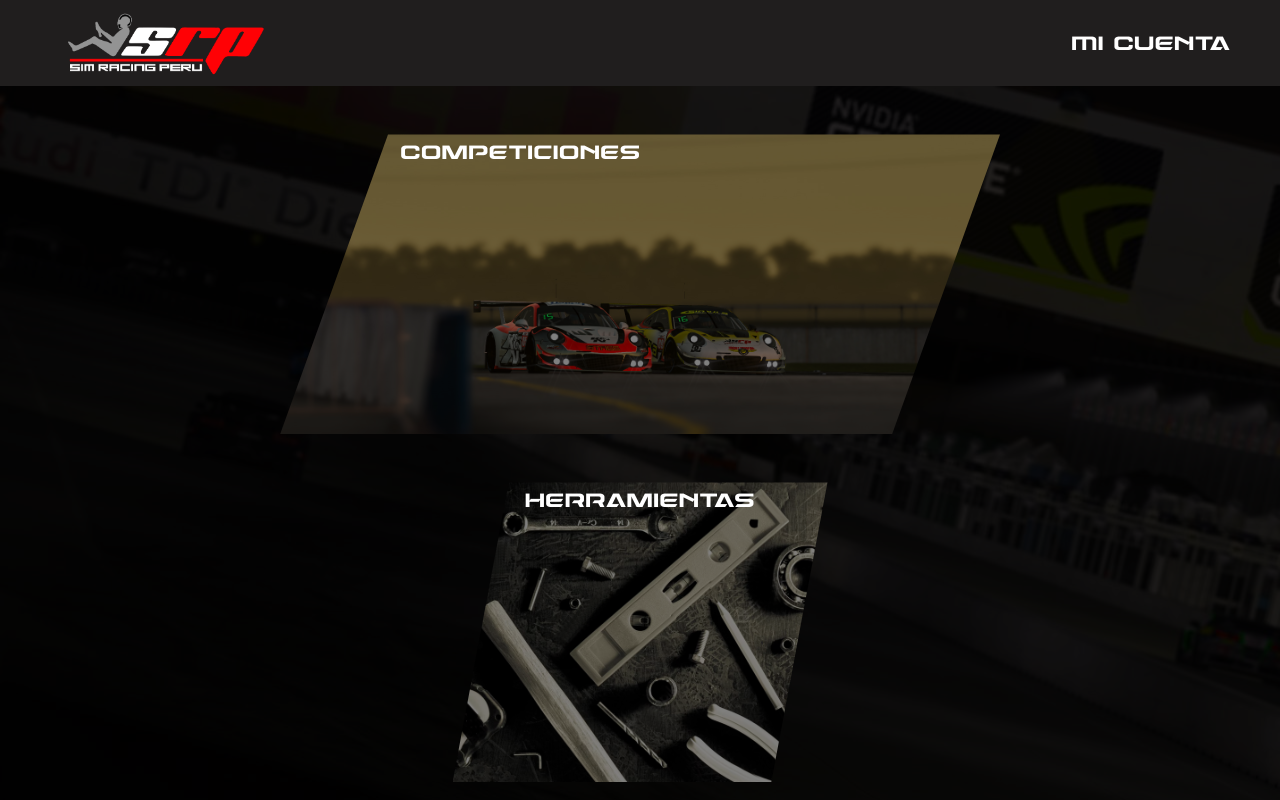
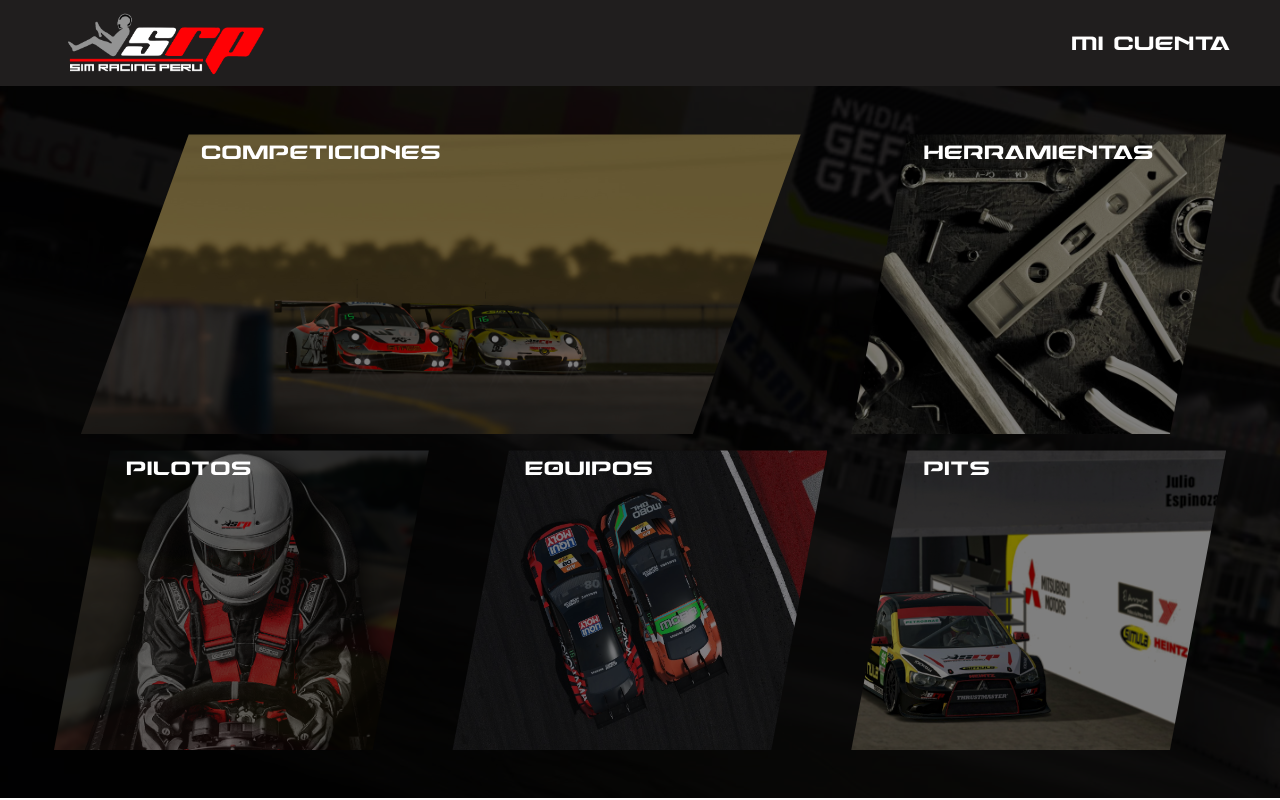
Before and after one commit to samc18/sim-racing-peru, a React (Vite) app in the folder client/: page / in a window 1280 px wide. Shown: the top 800 px of the page. Built offline with nearby package versions, Linux system fonts and the light colour scheme.

Commit message:
feat: add responsiveness to menu items

```diff
--- a/client/src/components/Header.tsx
+++ b/client/src/components/Header.tsx
@@ -12,7 +12,7 @@ const StyledHeader = styled.header`
     padding-inline: ${margins.mobile};
     background-color: ${colors.background};
 
-    @media (min-width: 768px) {
+    @media (min-width: 850px) {
         padding-inline: ${margins.desktop};
     }
 `
@@ -25,9 +25,9 @@ const Account = styled.span`
     color: ${colors.text};
 `
 
-const Header = () => {
+const Header = ({ className }: { className?: string }) => {
     return (
-        <StyledHeader>
+        <StyledHeader className={className}>
             <Logo src="/images/srp/srp_white.png" alt="Sim Racing Peru logo" />
             <Account>Mi Cuenta</Account>
         </StyledHeader>
--- a/client/src/components/Item.tsx
+++ b/client/src/components/Item.tsx
@@ -13,7 +13,7 @@ const StyledItem = styled.div<StyledItemProps>`
     background-position: center;
     background-blend-mode: multiply;
 
-    @media (min-width: 768px) {
+    @media (min-width: 850px) {
         width: ${({ text }) => text === "Competiciones" ? "720px" : "375px"};
     }
 `
@@ -23,7 +23,7 @@ const Text = styled.p<StyledTextProps>`
     color: ${colors.text};
     font-size: ${fontSizes[300]};
 
-    @media (min-width: 768px) {
+    @media (min-width: 850px) {
         padding-left: ${({ text }) => text === "Competiciones" ? "5em" : "3em"}};
     }
 `
@@ -31,6 +31,7 @@ const Text = styled.p<StyledTextProps>`
 interface ItemProps {
     text: string;
     bgUrl: string;
+    className?: string;
 }
 
 interface StyledItemProps {
@@ -42,9 +43,9 @@ interface StyledTextProps {
     text: string;
 }
 
-const Item = ({ text, bgUrl }: ItemProps) => {
+const Item = ({ text, bgUrl, className }: ItemProps) => {
     return (
-        <StyledItem text={text} bgUrl={bgUrl}>
+        <StyledItem text={text} bgUrl={bgUrl} className={className}>
             <Text text={text}>{ text }</Text>
         </StyledItem>
     )
--- a/client/src/components/MenuItems.tsx
+++ b/client/src/components/MenuItems.tsx
@@ -1,20 +1,69 @@
 import styled from 'styled-components'
 import Item from './Item'
+import { margins } from '../styles/stylesVariables'
+
+const StyledItem = styled(Item)``
 
 const StyledMenuItems = styled.div`
     padding: 3em 0;
     display: grid;
     gap: 3em;
+
+    @media (min-width: 850px) {
+        grid-template-areas:
+            "competiciones competiciones"
+            "pilotos equipos"
+            "herramientas pits";
+        ${StyledItem}:nth-child(1) {
+            grid-area: competiciones;
+        }
+        ${StyledItem}:nth-child(2) {
+            grid-area: herramientas;
+        }
+        ${StyledItem}:nth-child(3) {
+            grid-area: pilotos;
+        }
+        ${StyledItem}:nth-child(4) {
+            grid-area: equipos;
+        }
+        ${StyledItem}:nth-child(5) {
+            grid-area: pits;
+        }
+        gap: 1em;
+        padding-inline: ${margins.desktop};
+    }
+
+    @media (min-width: 1260px) {
+        grid-template-areas:
+            "competiciones competiciones herramientas"
+            "pilotos equipos pits";
+        ${StyledItem}:nth-child(1) {
+            grid-area: competiciones;
+        }
+        ${StyledItem}:nth-child(2) {
+            grid-area: herramientas;
+        }
+        ${StyledItem}:nth-child(3) {
+            grid-area: pilotos;
+        }
+        ${StyledItem}:nth-child(4) {
+            grid-area: equipos;
+        }
+        ${StyledItem}:nth-child(5) {
+            grid-area: pits;
+        }
+        gap: 1em;
+        padding-inline: ${margins.desktop};
 `
 
-const MenuItems = () => {
+const MenuItems = ({ className }: { className?: string }) => {
     return (
-        <StyledMenuItems>
-            <Item text='Competiciones' bgUrl='../../public/images/home/events.jpg' />
-            <Item text='Herramientas' bgUrl='../../public/images/home/tools.png' />
-            <Item text='Pilotos' bgUrl='../../public/images/home/drivers.png' />
-            <Item text='Equipos' bgUrl='../../public/images/home/teams.jpg' />
-            <Item text='Pits' bgUrl='../../public/images/home/pits.jpg' />
+        <StyledMenuItems className={className}>
+            <StyledItem text='Competiciones' bgUrl='/images/home/events.jpg' />
+            <StyledItem text='Herramientas' bgUrl='/images/home/tools.png' />
+            <StyledItem text='Pilotos' bgUrl='/images/home/drivers.png' />
+            <StyledItem text='Equipos' bgUrl='/images/home/teams.jpg' />
+            <StyledItem text='Pits' bgUrl='/images/home/pits.jpg' />
         </StyledMenuItems>
     )
 }
--- a/client/src/pages/Home.tsx
+++ b/client/src/pages/Home.tsx
@@ -3,7 +3,7 @@ import { colors } from '../styles/stylesVariables'
 import MenuItems from '../components/MenuItems'
 
 const StyledHome = styled.div`
-    background-image: url(../../public/images/home/background.jpg);
+    background-image: url(/images/home/background.jpg);
     background-color: ${colors.background};
     background-blend-mode: multiply;
 `
```
Also changed, not shown: client/src/App.tsx (line endings or trailing spaces), client/src/hooks/requests.ts (line endings or trailing spaces), client/src/hooks/useDrivers.ts (line endings or trailing spaces), client/src/hooks/useEvents.ts (line endings or trailing spaces), client/src/hooks/useTeams.ts (line endings or trailing spaces), client/src/main.tsx (line endings or trailing spaces), client/src/styles/globalStyles.ts (line endings or trailing spaces), client/src/styles/stylesVariables.ts (line endings or trailing spaces).
